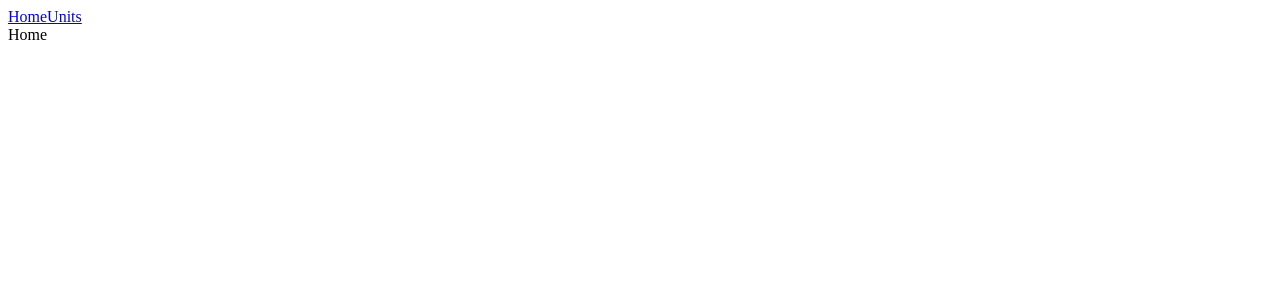
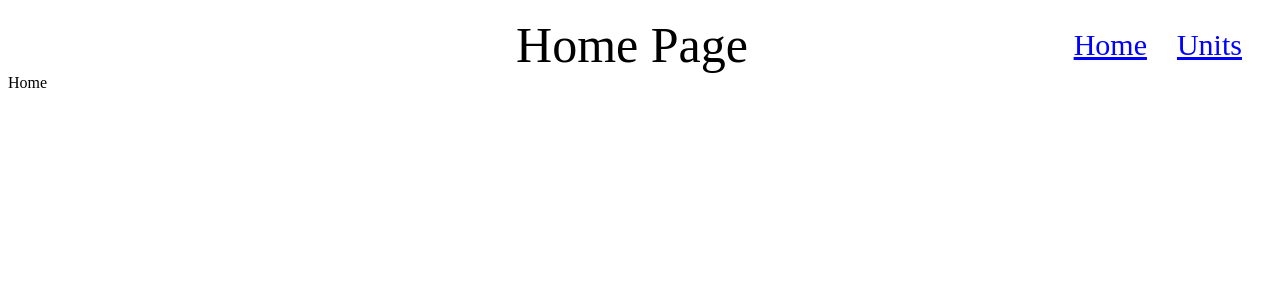
Before and after one commit to mertdiker723/age-of-empires-challenge, a React (Create React App) app: page / in a window 1280 px wide. Shown: the top 300 px of the page. Built offline with nearby package versions, Linux system fonts and the light colour scheme.

Commit message:
Routing handled

```diff
--- a/src/components/NavLayout/index.tsx
+++ b/src/components/NavLayout/index.tsx
@@ -7,11 +7,11 @@ import Navbar from '../Navbar';
 
 const NavLayout = ({ children }: PropsWithChildren) => {
     let location = useLocation();
-    const routeItems: string[] = [routes.HOME, routes.UNITS, routes.UNIT_DETAILS];
+    const routeItems: string[] = ["/", "/units", "/unitDetails"];
 
     return (
         <div>
-            {routeItems.includes(location.pathname) && <Navbar />}
+            {routeItems.includes(`/${location.pathname.split("/")[1]}`) && <Navbar />}
             {children}
         </div>
     )
--- a/src/components/Navbar/Style.scss
+++ b/src/components/Navbar/Style.scss
@@ -0,0 +1,23 @@
+.header-navbar {
+    display: flex;
+    justify-content: center;
+    font-size: 50px;
+}
+
+.routing-container {
+    display: flex;
+    align-items: center;
+    justify-content: flex-end;
+
+    .navbar {
+        display: flex;
+        justify-content: flex-end;
+        cursor: pointer;
+        font-size: 30px;
+
+        &_sub-item {
+            padding-right: 30px;
+            color: blue;
+        }
+    }
+}
--- a/src/components/Navbar/index.tsx
+++ b/src/components/Navbar/index.tsx
@@ -1,11 +1,28 @@
-import { Link } from "react-router-dom";
+import { Link, useLocation } from "react-router-dom";
+
+// Material UI
+import { Grid } from "@mui/material";
+
+// Core
 import * as routes from "../../core/routes/ConstantRoute";
+
+// Assets
+import "./Style.scss"
 const Navbar = () => {
+    let location = useLocation();
+    const routeLabel = routes.routeObject.find(item => item.name === `/${location.pathname.split("/")[1]}`);
+
     return (
-        <div>
-            <Link to={routes.HOME}>Home</Link>
-            <Link to={routes.UNITS}>Units</Link>
-        </div>
+        <Grid container spacing={2} mt={2}>
+            <Grid item xs={4} />
+            <Grid item xs={4} sx={{ '&.MuiGrid-item ': { p: 0 } }}><div className="header-navbar">{routeLabel?.label}</div></Grid>
+            <Grid item xs={4} sx={{ '&.MuiGrid-item ': { p: 0 } }} className="routing-container">
+                <div className="navbar">
+                    <Link className="navbar_sub-item" to={routes.HOME}>Home</Link>
+                    <Link className="navbar_sub-item" to={routes.UNITS}>Units</Link>
+                </div>
+            </Grid>
+        </Grid>
     )
 }
 
--- a/src/core/routes/ConstantRoute.ts
+++ b/src/core/routes/ConstantRoute.ts
@@ -1,3 +1,23 @@
 export const HOME = "/"
 export const UNITS = '/units';
-export const UNIT_DETAILS = '/unitDetails:id';
+export const UNIT_DETAILS = '/unitDetails/:id';
+
+
+
+export const routeObject = [
+    {
+        id: 1,
+        name: "/",
+        label: "Home Page"
+    },
+    {
+        id: 2,
+        name: "/units",
+        label: "Unit Page"
+    },
+    {
+        id: 3,
+        name: "/unitDetails",
+        label: "Unit Detail Page"
+    },
+]
```
